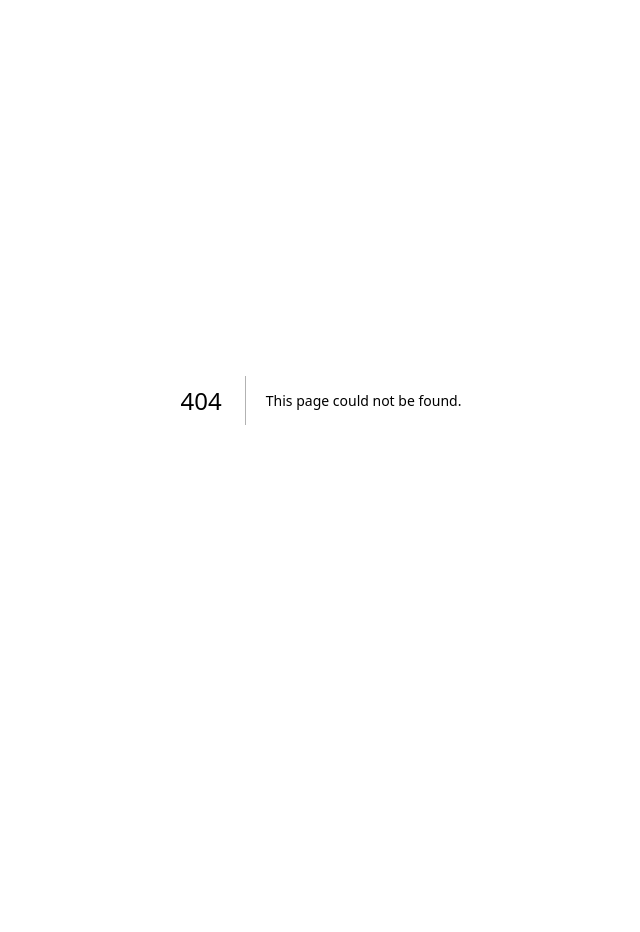
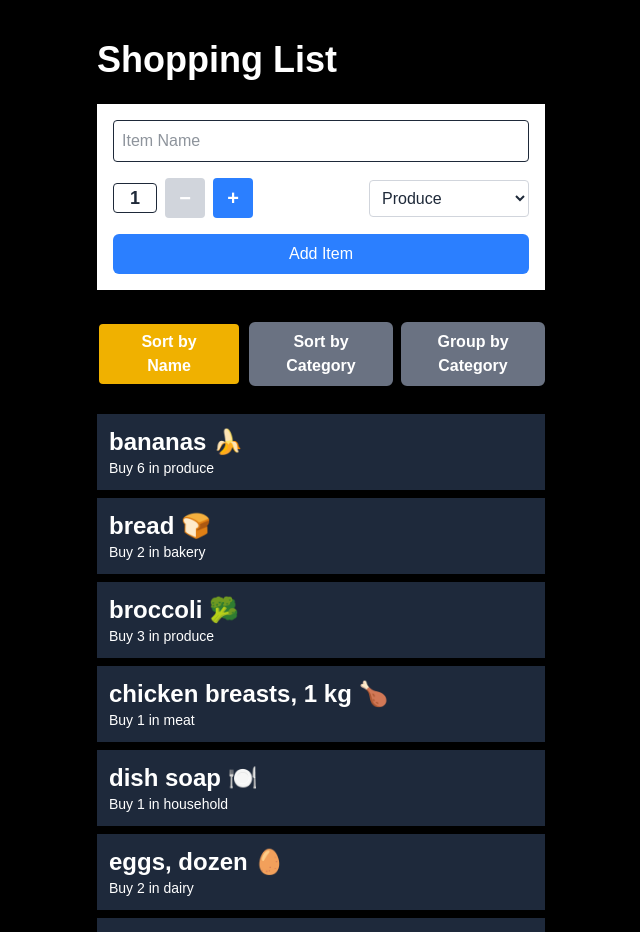
Before and after one commit to safanathani/cprg306-assignments, a Next.js app: page /week-7 in a window 1280 px wide. Before the commit this address had no page. Shown: the top 932 px of the page, without its empty margins (319-959 px from the left). Before the commit the page ends 800 px from the top, so only its background shows below. Built offline with nearby package versions, Linux system fonts and the light colour scheme.

Commit message:
week-7 completed

```diff
--- a/app/page.js
+++ b/app/page.js
@@ -18,6 +18,9 @@ export default function Page() {
  <li>
       <Link href="/week-6">Week 6 Assignment</Link>
  </li>
+ <li>
+      <Link href="/week-7">Week 7 Assignment</Link>
+ </li>
  </main>
  );
 }
--- /dev/null
+++ b/app/week-7/item-list.js
@@ -0,0 +1,105 @@
+"use client";
+
+import { useState } from "react";
+import Item from "./item";
+
+export default function ItemList({ items }) {
+  const [sortBy, setSortBy] = useState("name");
+  const [grouped, setGrouped] = useState(false);
+
+  const sortByName = (a, b) => a.name.localeCompare(b.name);
+  const sortByCategory = (a, b) => a.category.localeCompare(b.category);
+
+  let sortedItems = [...items];
+  if (sortBy === "name") {
+    sortedItems.sort(sortByName);
+  } else if (sortBy === "category") {
+    sortedItems.sort(sortByCategory);
+  }
+
+  const groupedItems = sortedItems.reduce((acc, item) => {
+    const cat = item.category;
+    if (!acc[cat]) acc[cat] = [];
+    acc[cat].push(item);
+    return acc;
+  }, {});
+
+  const sortedCategoryKeys = Object.keys(groupedItems).sort();
+
+  return (
+    <div>
+      <div className="flex mb-7 gap-2">
+        <button
+          type="button"
+          onClick={() => {
+            setGrouped(false);
+            setSortBy("name");
+          }}
+          className={`w-36 h-16 rounded-md font-bold transition text-white border-2 ${
+            sortBy === "name" && !grouped
+              ? "bg-yellow-500 border-black"
+              : "bg-gray-500 border-gray-500"
+          }`}
+        >
+          Sort by
+          <br />
+          Name
+        </button>
+
+        <button
+          type="button"
+          onClick={() => {
+            setGrouped(false);
+            setSortBy("category");
+          }}
+          className={`w-36 h-16 rounded-md font-bold transition text-white border-2 ${
+            sortBy === "category" && !grouped
+              ? "bg-yellow-500 border-black"
+              : "bg-gray-500 border-gray-500"
+          }`}
+        >
+          Sort by
+          <br />
+          Category
+        </button>
+
+        <button
+          type="button"
+          onClick={() => setGrouped(true)}
+          className={`w-36 h-16 rounded-md font-bold transition text-white border-2 ${
+            grouped
+              ? "bg-yellow-500 border-black"
+              : "bg-gray-500 border-gray-500"
+          }`}
+        >
+          Group by
+          <br />
+          Category
+        </button>
+      </div>
+
+      {!grouped ? (
+        <ul className="space-y-2">
+          {sortedItems.map((item) => (
+            <Item key={item.id} item={item} />
+          ))}
+        </ul>
+      ) : (
+        <div className="space-y-6">
+          {sortedCategoryKeys.map((category) => (
+            <div key={category} className="bg-white rounded-md p-4">
+              <h2 className="text-blue-500 font-bold text-lg mb-2 capitalize">
+                {category}
+              </h2>
+              <ul className="space-y-2">
+                {groupedItems[category].map((item) => (
+                  <Item key={item.id} item={item} />
+                ))}
+              </ul>
+            </div>
+          ))}
+        </div>
+      )}
+    </div>
+  );
+}
--- /dev/null
+++ b/app/week-7/item.js
@@ -0,0 +1,12 @@
+export default function Item({ item }) {
+  const { name, quantity, category } = item;
+
+  return (
+    <li className="bg-[#1e293b] text-white p-3 shadow">
+      <h2 className="text-2xl font-bold">{name}</h2>
+      <p className="text-sm">
+        Buy {quantity} in {category}
+      </p>
+    </li>
+  );
+}
--- /dev/null
+++ b/app/week-7/items.json
@@ -0,0 +1,147 @@
+[
+
+  {
+
+    "id": "1h2GJKH12gkHG31h1H",
+
+    "name": "milk, 4 L 🥛",
+
+    "quantity": 1,
+
+    "category": "dairy"
+
+  },
+
+  {
+
+    "id": "2KJH3k2j3H1k2J3K1H",
+
+    "name": "bread 🍞",
+
+    "quantity": 2,
+
+    "category": "bakery"
+
+  },
+
+  {
+
+    "id": "3h2KJH3k2j3H1k2J3",
+
+    "name": "eggs, dozen 🥚",
+
+    "quantity": 2,
+
+    "category": "dairy"
+
+  },
+
+  {
+
+    "id": "4k2J3K1H2GJKH12gk",
+
+    "name": "bananas 🍌",
+
+    "quantity": 6,
+
+    "category": "produce"
+
+  },
+
+  {
+
+    "id": "5H1h1H2KJH3k2j3H",
+
+    "name": "broccoli 🥦",
+
+    "quantity": 3,
+
+    "category": "produce"
+
+  },
+
+  {
+
+    "id": "6H1k2J3K1H2GJKH1",
+
+    "name": "chicken breasts, 1 kg 🍗",
+
+    "quantity": 1,
+
+    "category": "meat"
+
+  },
+
+  {
+
+    "id": "7gkHG31h1H2KJH3k",
+
+    "name": "pasta sauce 🍝",
+
+    "quantity": 3,
+
+    "category": "canned goods"
+
+  },
+
+  {
+
+    "id": "8j3H1k2J3K1H2GJK",
+
+    "name": "spaghetti, 454 g 🍝",
+
+    "quantity": 2,
+
+    "category": "dry goods"
+
+  },
+
+  {
+
+    "id": "9H12gkHG31h1H2KJ",
+
+    "name": "toilet paper, 12 pack 🧻",
+
+    "quantity": 1,
+
+    "category": "household"
+
+  },
+
+  {
+
+    "id": "10H3k2j3H1k2J3K1",
+
+    "name": "paper towels, 6 pack",
+
+    "quantity": 1,
+
+    "category": "household"
+
+  },
+
+  {
+
+    "id": "11k2J3K1H2GJKH12",
+
+    "name": "dish soap 🍽️",
+
+    "quantity": 1,
+
+    "category": "household"
+
+  },
+
+  {
+
+    "id": "12GJKH12gkHG31h1",
+
+    "name": "hand soap 🧼",
+
+    "quantity": 4,
+
+    "category": "household"
+
+  }
+
+]
--- /dev/null
+++ b/app/week-7/new-item.js
@@ -0,0 +1,118 @@
+"use client";
+
+import { useState } from "react";
+
+export default function NewItem({ onAddItem }) {
+  const [name, setName] = useState("");
+  const [quantity, setQuantity] = useState(1);
+  const [category, setCategory] = useState("produce");
+
+  const handleIncrement = () => {
+    setQuantity(quantity < 20 ? quantity + 1 : quantity);
+  };
+
+  const handleDecrement = () => {
+    setQuantity(quantity > 1 ? quantity - 1 : quantity);
+  };
+
+  const handleSubmit = (e) => {
+    e.preventDefault();
+
+    const newItem = {
+      name: name,
+      quantity: quantity,
+      category: category,
+    };
+
+    onAddItem(newItem);
+
+    setName("");
+    setQuantity(1);
+    setCategory("produce");
+  };
+
+  const handleNameChange = (e) => {
+    setName(e.target.value);
+  };
+
+  const handleCategoryChange = (e) => {
+    setCategory(e.target.value);
+  };
+
+  const isDecrementDisabled = quantity === 1;
+  const isIncrementDisabled = quantity === 20;
+
+  const decrementButtonClass = `w-10 h-10 rounded text-white text-xl font-bold ${
+    isDecrementDisabled
+      ? "bg-gray-300 cursor-not-allowed"
+      : "bg-gray-400 hover:bg-gray-500"
+  }`;
+
+  const incrementButtonClass = `w-10 h-10 rounded text-white text-xl font-bold ${
+    isIncrementDisabled
+      ? "bg-gray-300 cursor-not-allowed"
+      : "bg-blue-500 hover:bg-blue-600"
+  }`;
+
+  return (
+    <form onSubmit={handleSubmit} className="bg-white p-4 shadow-md w-full max-w-md">
+      <input
+        type="text"
+        placeholder="Item Name"
+        required
+        value={name}
+        onChange={handleNameChange}
+        className="w-full border-1 border-black-300 rounded p-2 mb-4 text-gray-800"
+      />
+
+      <div className="flex items-center space-x-2 mb-4">
+        <span className="border-1 border-black-300 rounded px-4 py-0 text-lg font-extrabold text-gray-800 bg-white">
+          {quantity}
+        </span>
+
+        <button
+          type="button"
+          onClick={handleDecrement}
+          disabled={isDecrementDisabled}
+          className={decrementButtonClass}
+        >
+          −
+        </button>
+
+        <button
+          type="button"
+          onClick={handleIncrement}
+          disabled={isIncrementDisabled}
+          className={incrementButtonClass}
+        >
+          +
+        </button>
+
+        <select
+          value={category}
+          onChange={handleCategoryChange}
+          className="ml-auto border border-gray-300 rounded p-2 text-gray-800 bg-white w-40"
+        >
+          <option value="produce">Produce</option>
+          <option value="dairy">Dairy</option>
+          <option value="bakery">Bakery</option>
+          <option value="meat">Meat</option>
+          <option value="frozen foods">Frozen Foods</option>
+          <option value="canned goods">Canned Goods</option>
+          <option value="dry goods">Dry Goods</option>
+          <option value="beverages">Beverages</option>
+          <option value="snacks">Snacks</option>
+          <option value="household">Household</option>
+          <option value="other">Other</option>
+        </select>
+      </div>
+
+      <button
+        type="submit"
+        className="w-full bg-blue-500 hover:bg-blue-600 text-white py-2 rounded-md"
+      >
+        Add Item
+      </button>
+    </form>
+  );
+}
--- /dev/null
+++ b/app/week-7/page.js
@@ -0,0 +1,38 @@
+"use client";
+
+import { useState } from "react";
+import ItemList from "./item-list";
+import NewItem from "./new-item";
+import itemsData from "./items.json";
+
+export default function Page() {
+  const [items, setItems] = useState(itemsData);
+
+  const handleAddItem = (newItem) => {
+    const itemWithId = {
+      id: Math.random().toString(36).substring(2, 9),
+      name: newItem.name,
+      quantity: newItem.quantity,
+      category: newItem.category,
+    };
+    setItems((prevItems) => [...prevItems, itemWithId]);
+  };
+
+  return (
+    <main className="min-h-screen bg-black flex flex-col items-center py-10 px-4">
+      <div className="w-full max-w-md">
+        <h1 className="text-4xl font-extrabold text-white mb-6">
+          Shopping List
+        </h1>
+
+        {/* NewItem form */}
+        <NewItem onAddItem={handleAddItem} />
+
+        {/* Item list below */}
+        <div className="mt-8">
+          <ItemList items={items} />
+        </div>
+      </div>
+    </main>
+  );
+}
```
